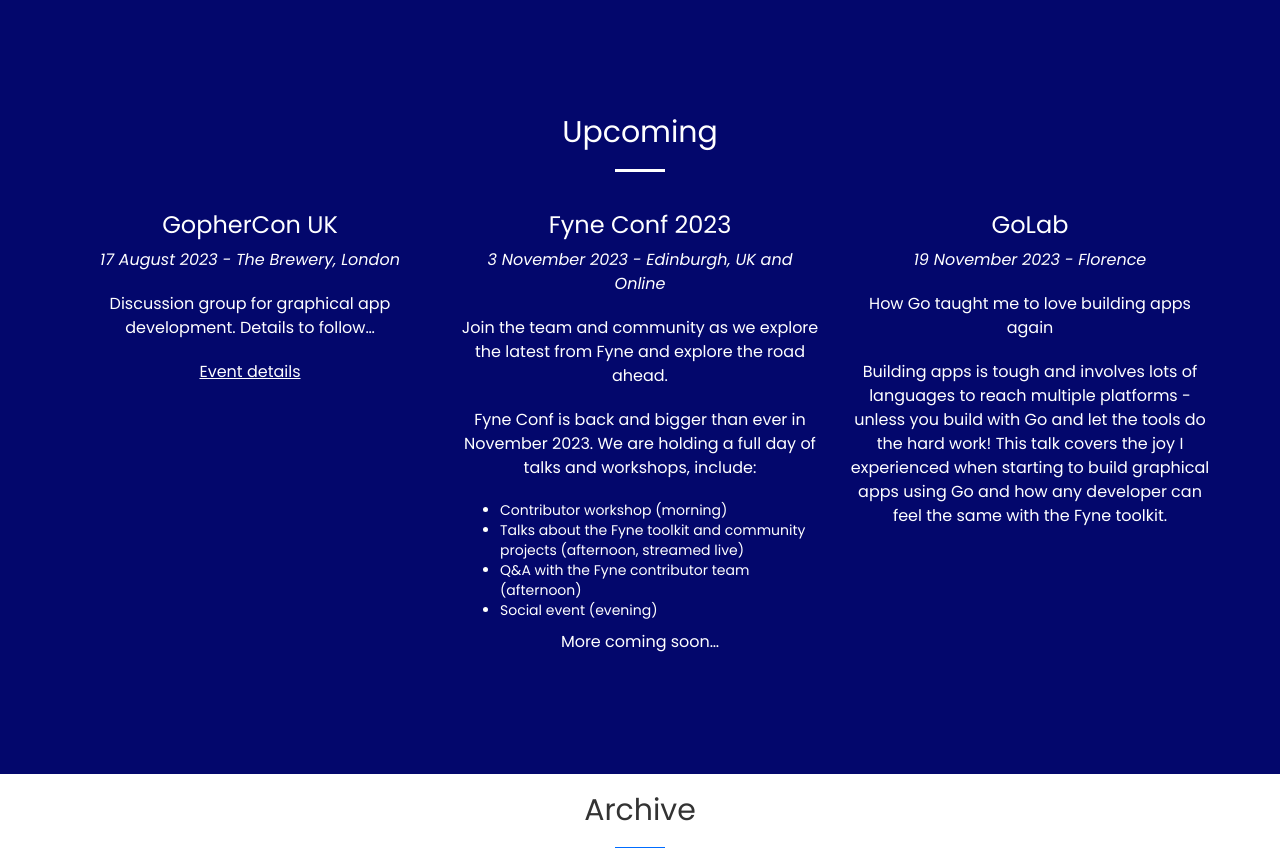
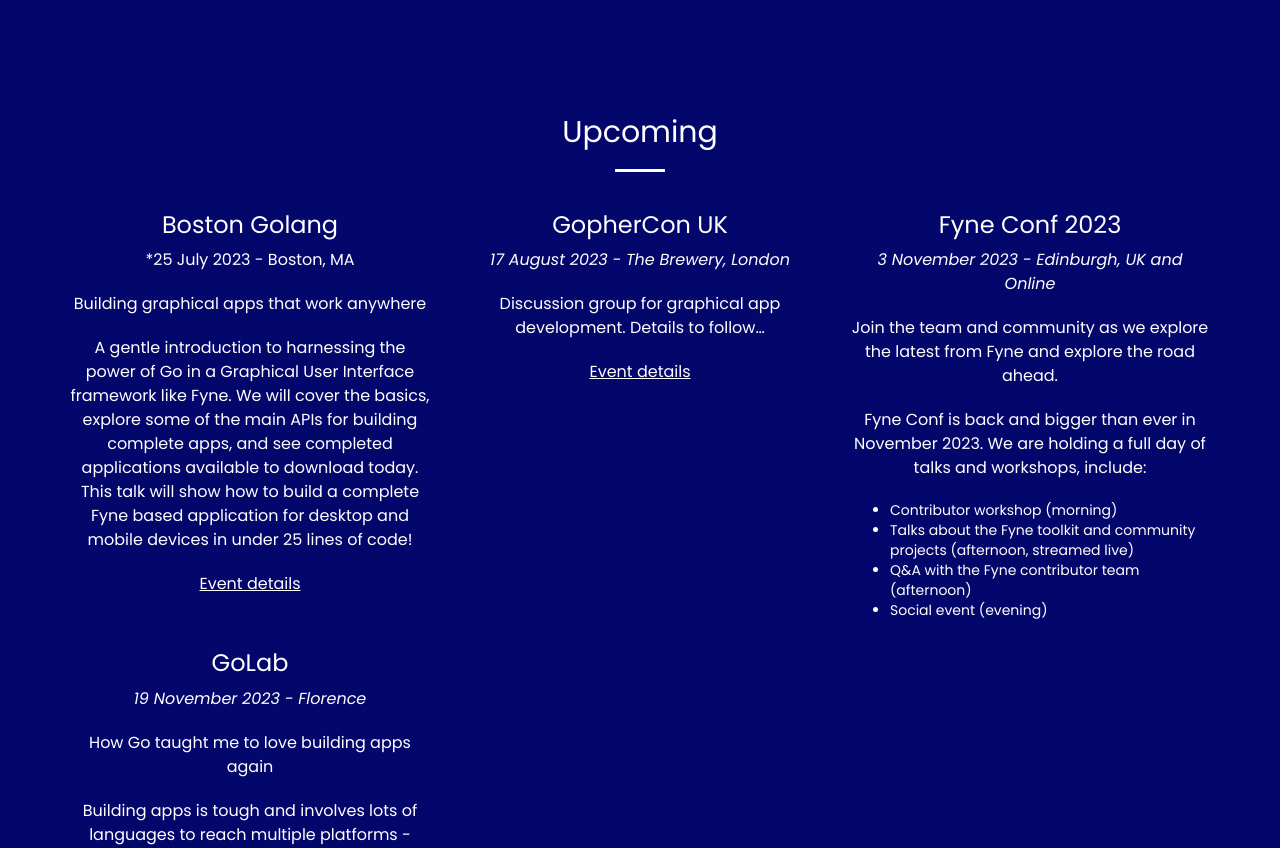
Before and after one commit to fyne-io/fyne-io.github.io, a Jekyll site: the page built from events/index.md, in a window 1280 px wide and 900 px high, scrolled down 288 px, cut to the strip 52-900 px from the top of the window. Built offline with Jekyll 4.4.1, drawn with Linux system fonts in a browser that asks for light colours.

Commit message:
Adding the Boston Golang meetup

```diff
--- a/events/index.md
+++ b/events/index.md
@@ -24,6 +24,18 @@
 <div class="row">
 
 <div class="col-lg-4 text-center" markdown="1">
+### Boston Golang
+
+*25 July 2023 - Boston, MA
+
+Building graphical apps that work anywhere
+
+A gentle introduction to harnessing the power of Go in a Graphical User Interface framework like Fyne. We will cover the basics, explore some of the main APIs for building complete apps, and see completed applications available to download today. This talk will show how to build a complete Fyne based application for desktop and mobile devices in under 25 lines of code!
+
+[Event details]()
+</div>
+
+<div class="col-lg-4 text-center" markdown="1">
 ### GopherCon UK
 
 *17 August 2023 - The Brewery, London*
@@ -48,6 +60,11 @@
 * Social event (evening)
 
 </div>
+
+</div>
+</div>
+<div class="container">
+<div class="row">
 
 <div class="col-lg-4 text-center" markdown="1">
 ### GoLab
```
